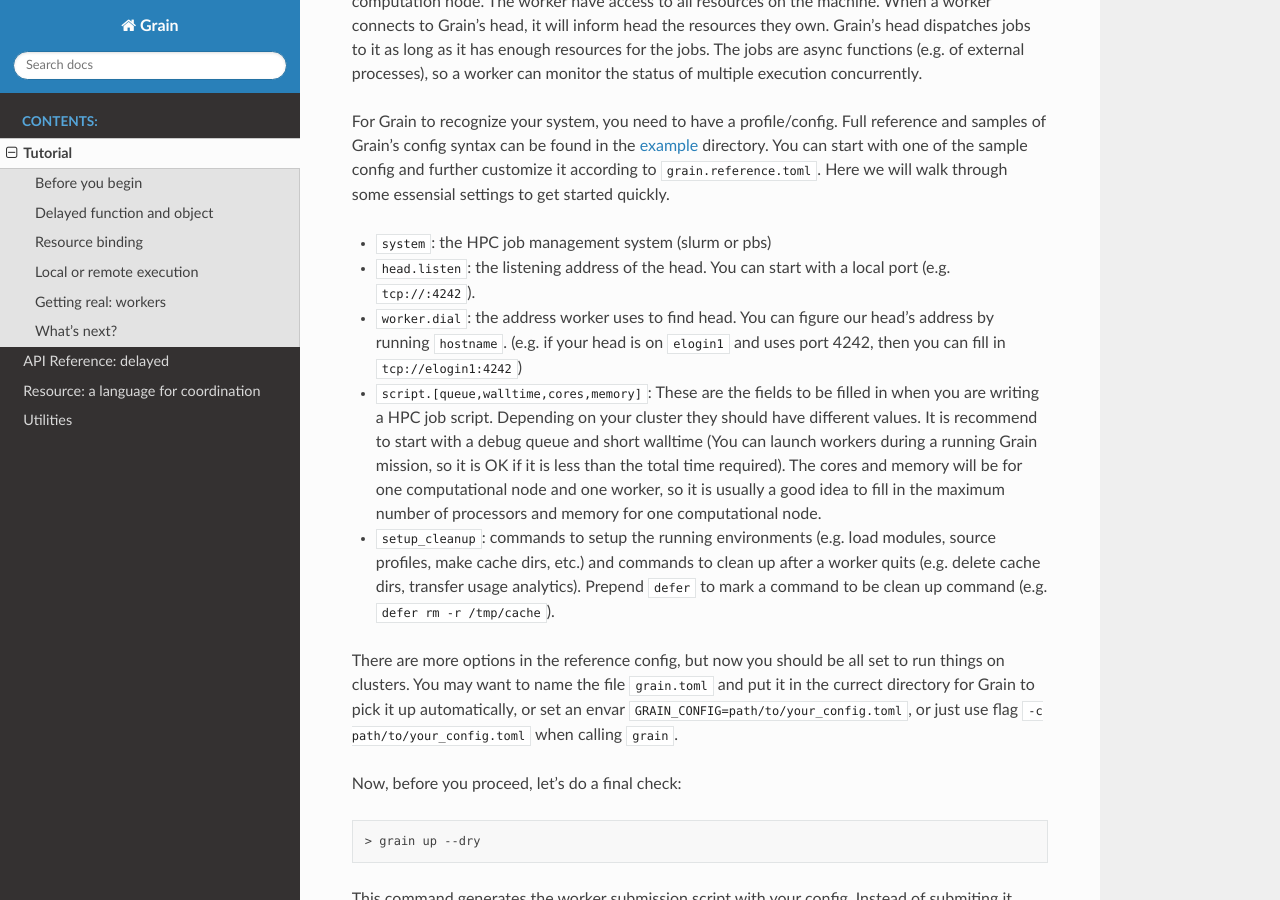
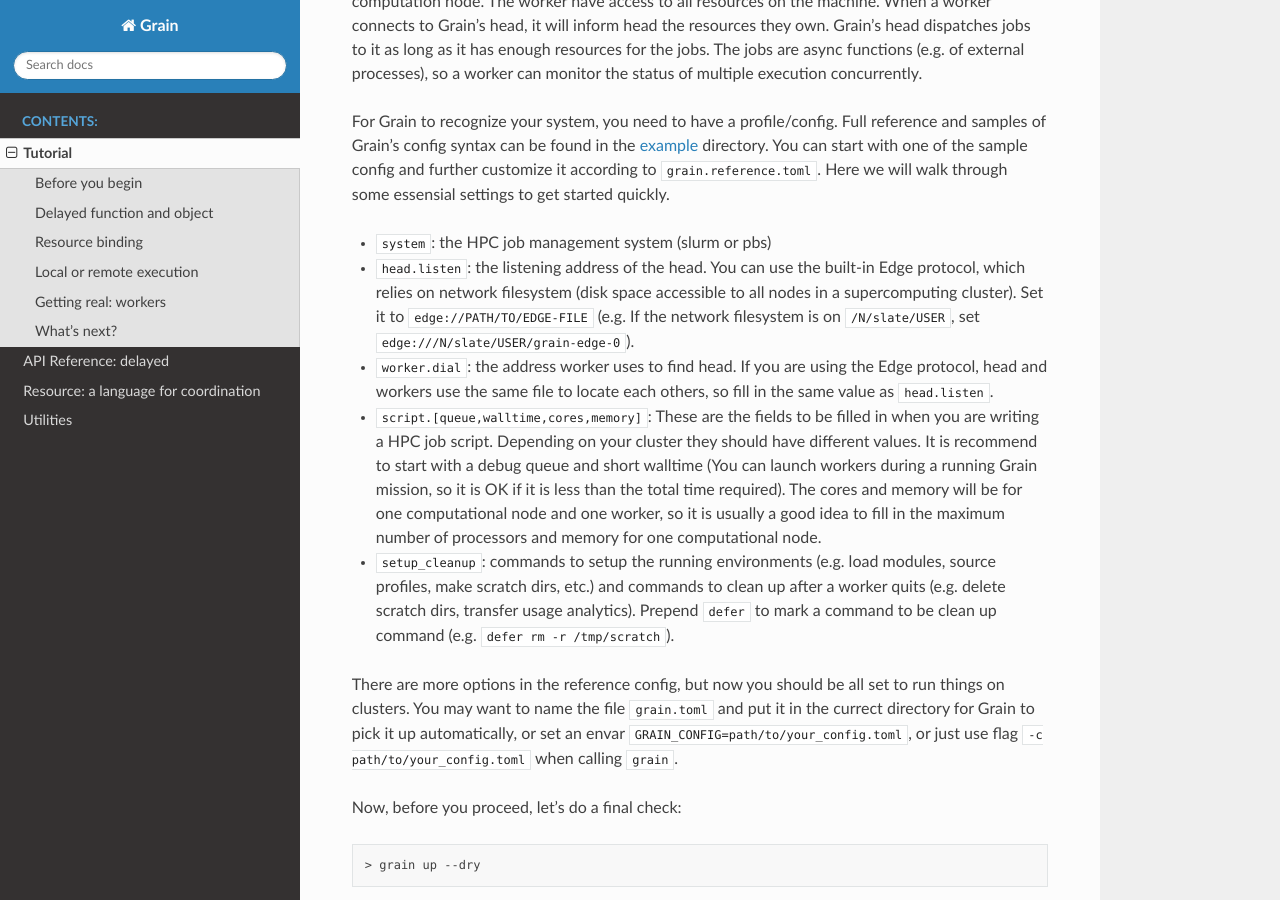
Before and after one commit to Contextualist/grain, a Sphinx documentation site: the page built from docs/source/tutorial_delayed.rst, in a window 1280 px wide and 900 px high, scrolled down 4760 px. Built offline with Sphinx 7.4.7 and the Read the Docs theme 2.0.0, drawn with Linux system fonts in a browser that asks for light colours.

Commit message:
doc: edge protocol and misc

```diff
--- a/docs/requirements.txt
+++ b/docs/requirements.txt
@@ -1,4 +1,4 @@
-sphinx
+sphinx ~= 4.0
 sphinx_rtd_theme
 sphinxcontrib-trio
 
--- a/docs/source/index.rst
+++ b/docs/source/index.rst
@@ -11,7 +11,7 @@ Dask, Ray, etc.. Unlike the existing solutions, Grain focuses on one scenario:
 running external calculations (i.e. binary executables) with defined resource
 constraints.
 
-Release notes: https://github.iu.edu/IyengarLab/grain/releases (so far,
+Release notes: https://github.com/Contextualist/grain/releases (so far,
 commit messages provide better information for the features and fixes)
 
 
--- a/docs/source/tutorial_delayed.rst
+++ b/docs/source/tutorial_delayed.rst
@@ -243,19 +243,21 @@ a worker can monitor the status of multiple execution concurrently.
 
 For Grain to recognize your system, you need to have a profile/config. Full reference
 and samples of Grain's config syntax can be found in the
-`example <https://github.iu.edu/IyengarLab/grain/tree/master/example>`__ directory. You
+`example <https://github.com/Contextualist/grain/tree/master/example>`__ directory. You
 can start with one of the sample config and further customize it according to
 ``grain.reference.toml``. Here we will walk through some essensial settings to get
 started quickly.
 
 - ``system``: the HPC job management system (slurm or pbs)
 
-- ``head.listen``: the listening address of the head. You can start with a local port
-  (e.g. ``tcp://:4242``).
+- ``head.listen``: the listening address of the head. You can use the built-in Edge
+  protocol, which relies on network filesystem (disk space accessible to all nodes in a
+  supercomputing cluster). Set it to ``edge://PATH/TO/EDGE-FILE`` (e.g. If the network
+  filesystem is on ``/N/slate/USER``, set ``edge:///N/slate/USER/grain-edge-0``).
 
-- ``worker.dial``: the address worker uses to find head. You can figure our head's
-  address by running ``hostname``. (e.g. if your head is on ``elogin1`` and uses port
-  4242, then you can fill in ``tcp://elogin1:4242``)
+- ``worker.dial``: the address worker uses to find head. If you are using the Edge
+  protocol, head and workers use the same file to locate each others, so fill in the
+  same value as ``head.listen``.
 
 - ``script.[queue,walltime,cores,memory]``: These are the fields to be filled in when
   you are writing a HPC job script. Depending on your cluster they should have different
@@ -266,9 +268,9 @@ started quickly.
   one computational node.
 
 - ``setup_cleanup``: commands to setup the running environments (e.g. load modules,
-  source profiles, make cache dirs, etc.) and commands to clean up after a worker quits
-  (e.g. delete cache dirs, transfer usage analytics). Prepend ``defer`` to mark a command
-  to be clean up command (e.g. ``defer rm -r /tmp/cache``).
+  source profiles, make scratch dirs, etc.) and commands to clean up after a worker quits
+  (e.g. delete scratch dirs, transfer usage analytics). Prepend ``defer`` to mark a command
+  to be clean up command (e.g. ``defer rm -r /tmp/scratch``).
 
 There are more options in the reference config, but now you should be all set to run
 things on clusters. You may want to name the file ``grain.toml`` and put it in the
```
Also changed, not shown: other parts of docs/source/index.rst (+1 -0 lines), 6 other files.
